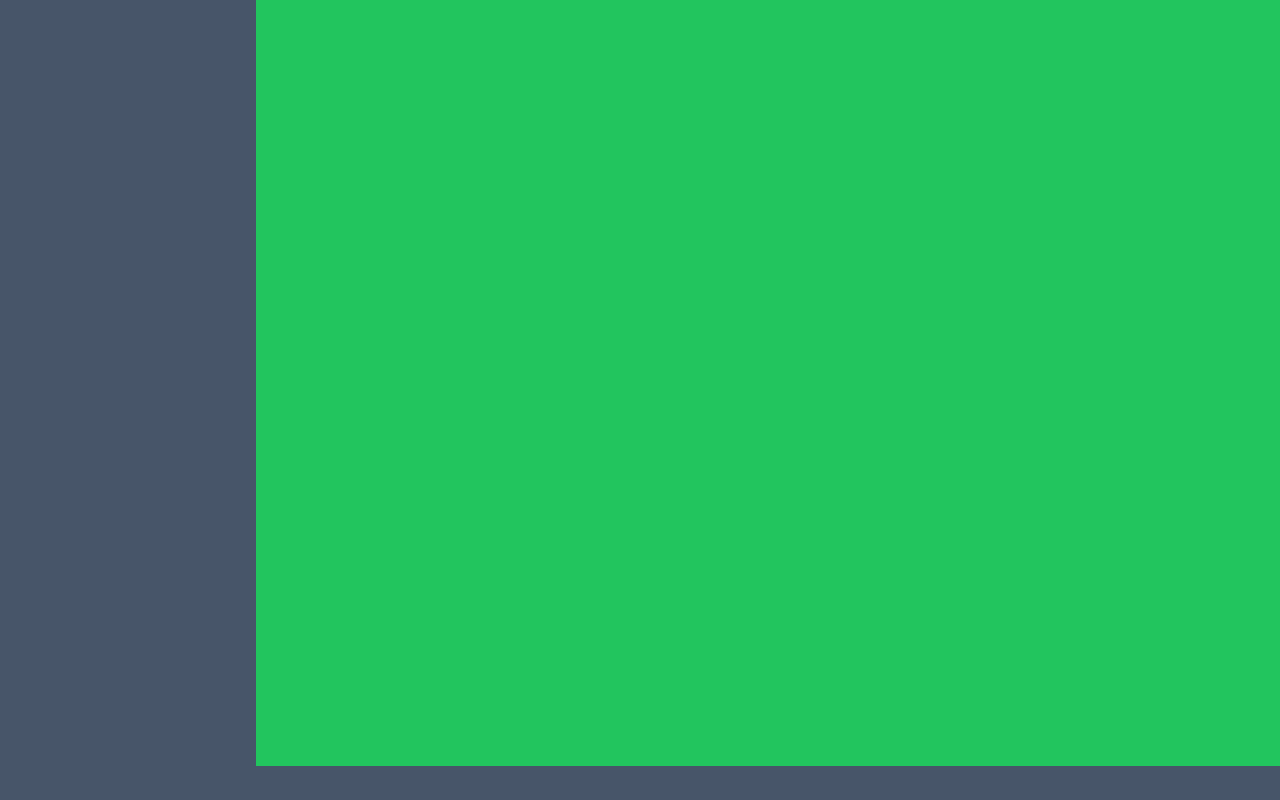
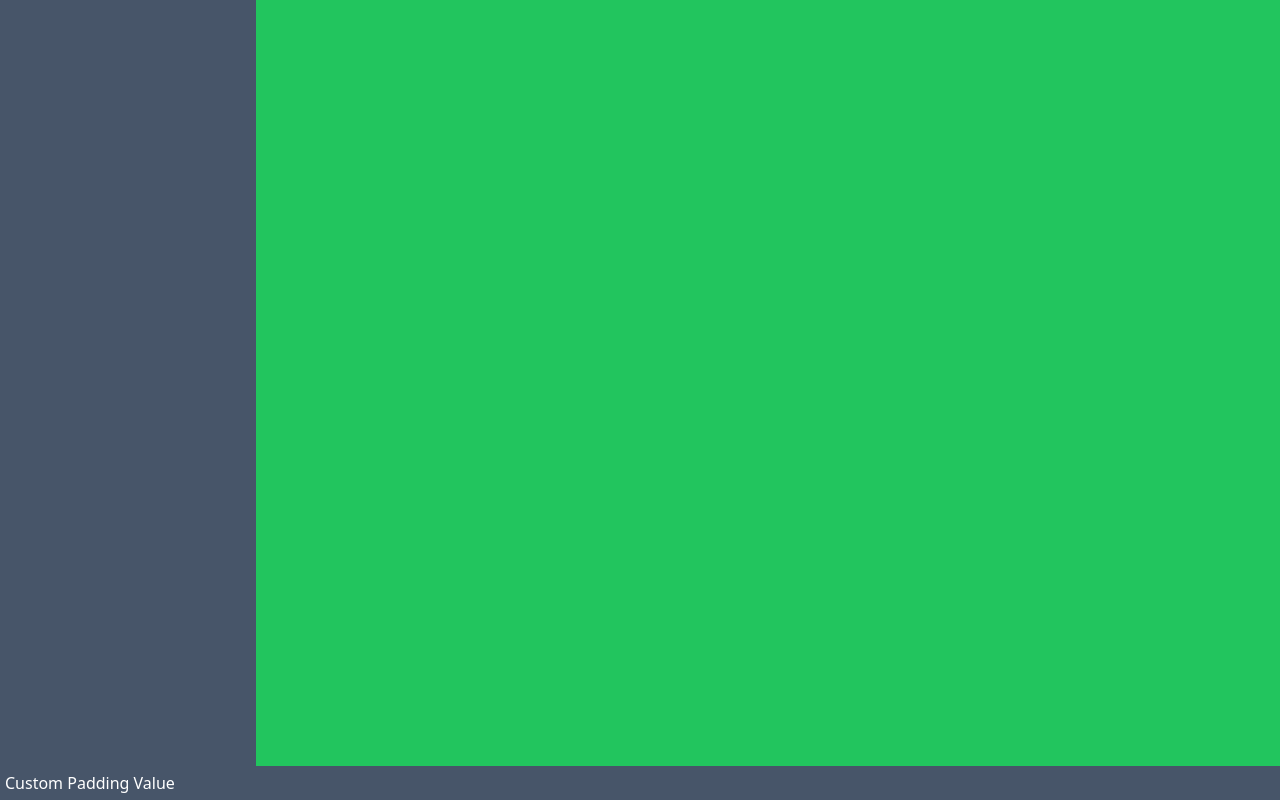
Before and after one commit to lesenelir/tailwindcss-demo, a Next.js app: page /space in a window 1280 px wide. Shown: the part 202-1002 px from the top of the page. Before the commit the page ends 968 px from the top, so only its background shows below. Built offline with nearby package versions, Linux system fonts and the light colour scheme.

Commit message:
chore: udpate

```diff
--- a/src/pages/space/index.tsx
+++ b/src/pages/space/index.tsx
@@ -11,6 +11,8 @@ function SpacePage() {
         <div className='w-4/5 bg-green-500'>main</div>
       </div>
 
+      {/* Custom Value */}
+      <p className='p-5px'>Custom Padding Value</p>
     </>
   )
 }
--- a/tailwind.config.js
+++ b/tailwind.config.js
@@ -37,6 +37,9 @@ module.exports = {
           blue1: '#6ca4bd',
           blue2: '#046791'
         }
+      },
+      padding: {
+        '5px': '5px'
       }
     },
   },
```
